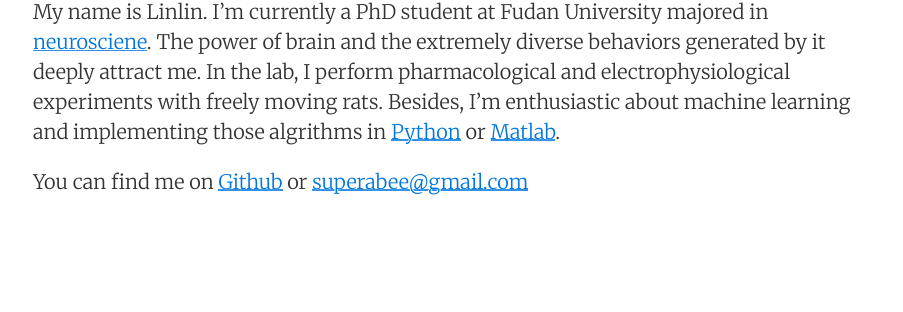
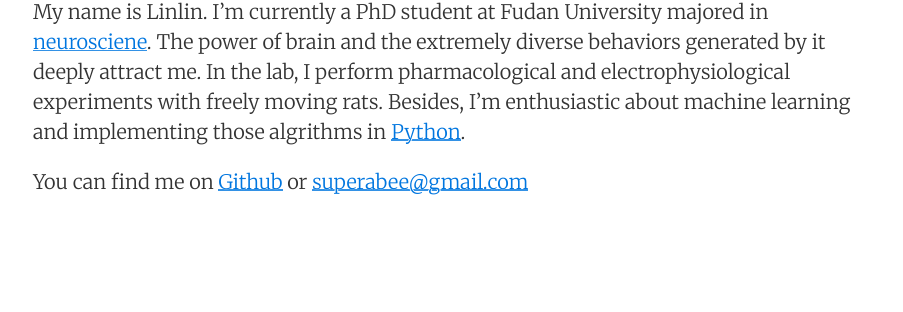
Before and after one commit to superabe/superabe.github.io, a Jekyll site: the page built from about.markdown, in a window 1280 px wide. Shown: the part 243-555 px from the top of the page, without its empty margins (187-1090 px from the left). Built offline with Jekyll 4.4.1, drawn with Linux system fonts in a browser that asks for light colours; nearby versions of some CDN libraries.

Commit message:
update about me

```diff
--- a/about.markdown
+++ b/about.markdown
@@ -3,6 +3,6 @@ title: About
 layout: page
 tags: about
 ---
-My name is Linlin. I'm currently a PhD student at Fudan University majored in [neurosciene](https://en.wikipedia.org/wiki/Neuroscience). The power of brain and the extremely diverse behaviors generated by it deeply attract me. In the lab, I perform pharmacological and electrophysiological experiments with freely moving rats. Besides, I'm enthusiastic about machine learning and implementing those algrithms in [Python](https://www.python.org/) or [Matlab](https://www.mathworks.com/).
+My name is Linlin. I'm currently a PhD student at Fudan University majored in [neurosciene](https://en.wikipedia.org/wiki/Neuroscience). The power of brain and the extremely diverse behaviors generated by it deeply attract me. In the lab, I perform pharmacological and electrophysiological experiments with freely moving rats. Besides, I'm enthusiastic about machine learning and implementing those algrithms in [Python](https://www.python.org/).
 
 You can find me on [Github](https://github.com/superabe) or <superabee@gmail.com>
```
